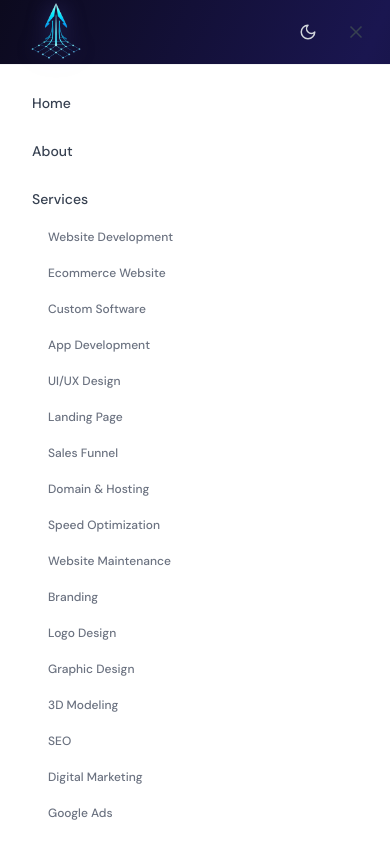
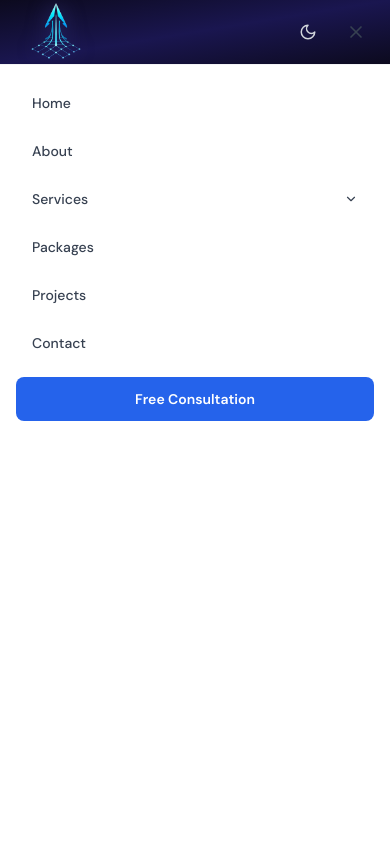
Before and after one commit to utkarsh2004-07/launchgrids, a Next.js app: page / in a window 390 px wide. Both pictures are taken after a click on the button 356 px from the left and 32 px from the top of the page. Shown: the top 844 px of the page. Built offline with nearby package versions, Linux system fonts and the light colour scheme.

Commit message:
fix navbar in mobile

```diff
--- a/components/Navbar.js
+++ b/components/Navbar.js
@@ -54,6 +54,7 @@ export default function Navbar() {
   const [menuOpen, setMenuOpen] = useState(false)
   const [scrolled, setScrolled] = useState(false)
   const [dark, setDark] = useState(false)
+  const [servicesOpen, setServicesOpen] = useState(false)
 
   useEffect(() => {
     const saved = localStorage.getItem('theme')
@@ -76,7 +77,10 @@ export default function Navbar() {
     }
   }
 
-  const handleNavClick = () => setMenuOpen(false)
+  const handleNavClick = () => {
+    setMenuOpen(false)
+    setServicesOpen(false)
+  }
 
   return (
     <header
@@ -172,24 +176,36 @@ export default function Navbar() {
 
       {/* Mobile Menu */}
       <div
-        className={`md:hidden transition-all duration-300 overflow-hidden ${
-          menuOpen ? 'max-h-screen opacity-100' : 'max-h-0 opacity-0'
+        className={`md:hidden fixed top-16 left-0 right-0 bottom-0 z-40 transition-all duration-300 ${
+          menuOpen ? 'opacity-100 pointer-events-auto' : 'opacity-0 pointer-events-none'
         }`}
       >
-        <div className="bg-white dark:bg-[#12103A] border-t border-gray-100 dark:border-white/5 px-4 py-4 space-y-1">
+        <div className="h-full overflow-y-auto bg-white dark:bg-[#12103A] border-t border-gray-100 dark:border-white/5 px-4 py-4 space-y-1 pb-24">
           {navLinks.map((link) => (
             <div key={link.href}>
-              <Link href={link.href} onClick={handleNavClick} className="block px-4 py-3 text-sm font-medium text-gray-700 dark:text-gray-300 hover:text-brand-blue dark:hover:text-blue-400 hover:bg-blue-50 dark:hover:bg-white/5 rounded-lg transition-all">
+              {link.dropdown ? (
+                <>
+                  <button
+                    onClick={() => setServicesOpen(!servicesOpen)}
+                    className="w-full flex items-center justify-between px-4 py-3 text-sm font-medium text-gray-700 dark:text-gray-300 hover:text-brand-blue dark:hover:text-blue-400 hover:bg-blue-50 dark:hover:bg-white/5 rounded-lg transition-all"
+                  >
                     {link.label}
-              </Link>
-              {link.dropdown && (
-                <div className="pl-4 space-y-1">
+                    <ChevronDown size={14} className={`transition-transform duration-200 ${servicesOpen ? 'rotate-180' : ''}`} />
+                  </button>
+                  {servicesOpen && (
+                    <div className="pl-4 space-y-1 mt-1">
                       {link.dropdown.map(item => (
                         <Link key={item.href} href={item.href} onClick={handleNavClick} className="block px-4 py-2 text-xs font-medium text-gray-500 dark:text-gray-400 hover:text-brand-blue dark:hover:text-blue-400 rounded-lg transition-all">
                           {item.label}
                         </Link>
                       ))}
                     </div>
+                  )}
+                </>
+              ) : (
+                <Link href={link.href} onClick={handleNavClick} className="block px-4 py-3 text-sm font-medium text-gray-700 dark:text-gray-300 hover:text-brand-blue dark:hover:text-blue-400 hover:bg-blue-50 dark:hover:bg-white/5 rounded-lg transition-all">
+                  {link.label}
+                </Link>
               )}
             </div>
           ))}
```
Lines whose indentation alone changed are shown as unchanged.
